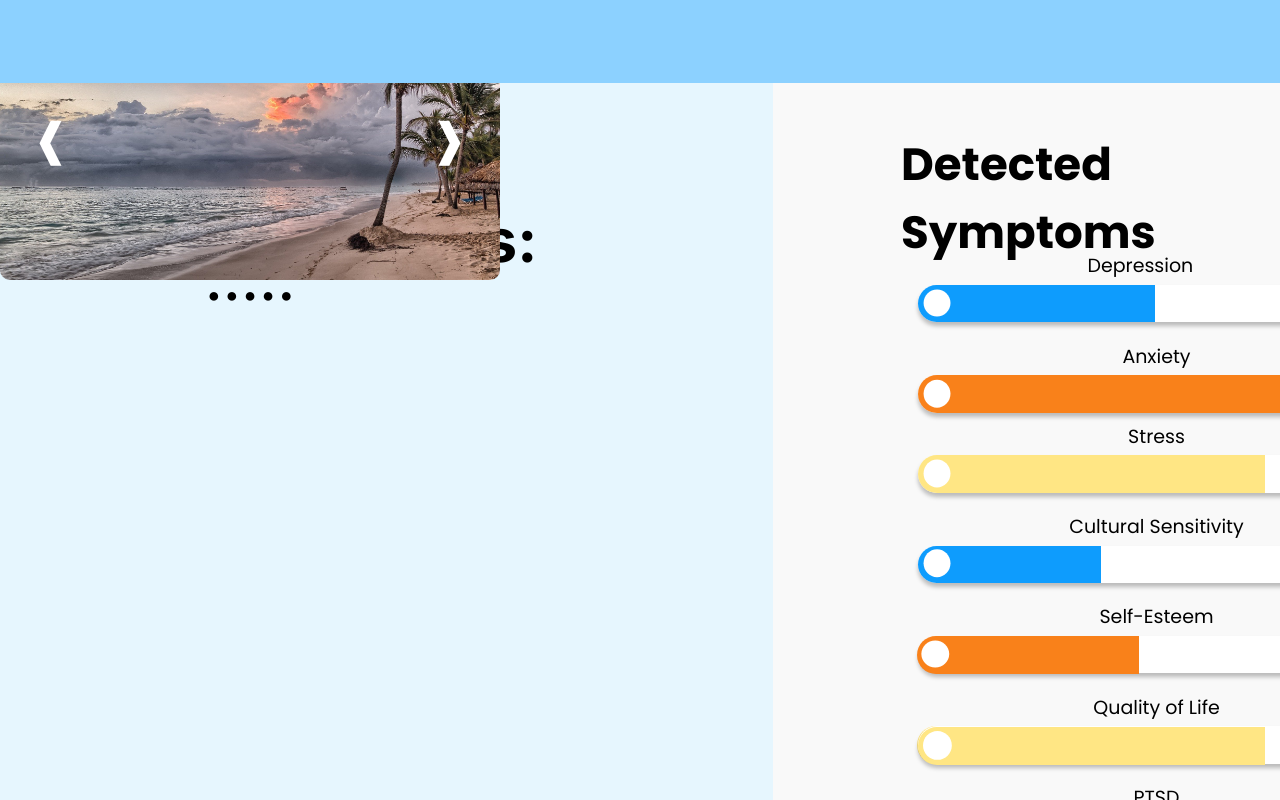
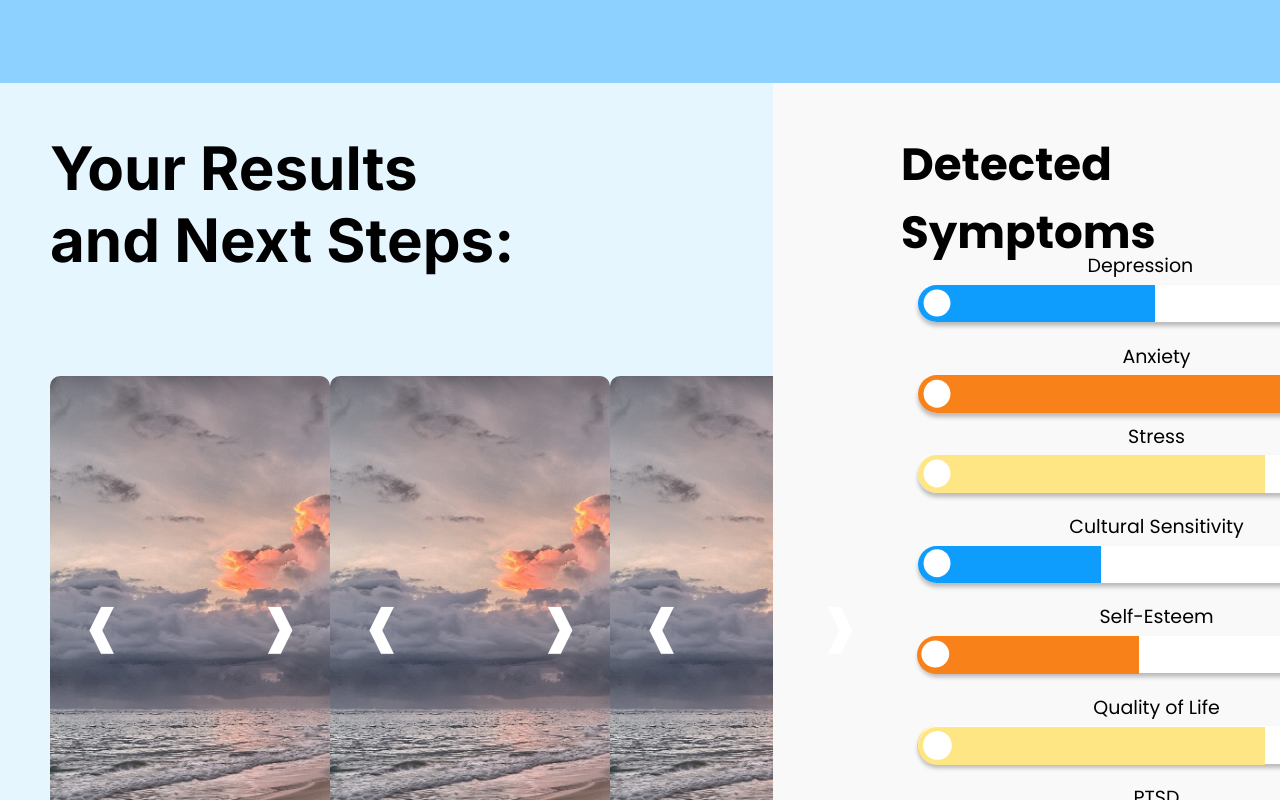
Before and after one commit to boristomov/Beat-The-Streets-MHA-Platform, a React (Create React App) app in the folder frontend/: page / in a window 1280 px wide. Shown: the top 800 px of the page. Built offline with nearby package versions, Linux system fonts and the light colour scheme; the HTML template or start-up script is replaced by a standard one.

Commit message:
aligning sliders analytics page

```diff
--- a/frontend/src/pages/analytics.js
+++ b/frontend/src/pages/analytics.js
@@ -11,11 +11,7 @@ const slides = [
   { url: "http://localhost:3000/image-4.jpg", title: "city" },
   { url: "http://localhost:3000/image-5.jpg", title: "italy" },
 ];
-const containerStyles = {
-  width: "500px",
-  height: "280px",
-  // margin: "0 auto",
-};
+
 
 function Analytics({ userService }) {
   return (
@@ -25,6 +21,17 @@ function Analytics({ userService }) {
       <b className={styles.yourResultsAndContainer}>
         <p className={styles.yourResults}>{`Your Results `}</p>
         <p className={styles.yourResults}>and Next Steps:</p>
+        <div className={styles.containerList}>
+          <div className={styles.containerStyles}>
+            <ImageSlider slides = {slides}/>
+          </div>
+          <div className={styles.containerStyles}>
+            <ImageSlider slides = {slides}/>
+          </div>
+          <div className={styles.containerStyles}>
+            <ImageSlider slides = {slides}/>
+          </div>
+      </div>
       </b>
       {/* <div className={styles.analyticsV2Inner} /> */}
 
@@ -33,9 +40,7 @@ function Analytics({ userService }) {
         alt=""
         src="/foundationarrowup.svg"
       /> */}
-        <div style={containerStyles}>
-          <ImageSlider slides = {slides}/>
-        </div>
+
       {/* <div
         className={styles.wordsWordswordsWor}
       >{`words wordswords wor dswords wor words wordsvwords cwords wordsw ordswordswo rdswor words wordsvwords words w or ds words words wordswords wor dswords wor words wordsvwords `}</div>
@@ -84,6 +89,9 @@ function Analytics({ userService }) {
       <DetectedSymtomsBars />
       <div className={styles.analyticsV2Child24} />
       <img className={styles.analyticsV2Child25} alt="" src="/ellipse-13.svg" />
+      <div className={styles.nextStepsContainer}>
+        <b> Your Next Steps: </b>
+      </div>
     </div>
   );
 };
--- a/frontend/src/pages/analytics.module.css
+++ b/frontend/src/pages/analytics.module.css
@@ -13,13 +13,24 @@
   background-color: #e6f6fe;
   width: 773px;
 }
+.containerStyles {
+  width: 280px;
+  height: 500px;
+  position: relative;
+  top: 100px;
+}
+.containerList {
+  display: flex;
+  justify-content: space-between;
+}
 .yourResults {
   margin: 0;
+
 }
 .yourResultsAndContainer {
   position: absolute;
   top: 132px;
-  left: 73px;
+  left: 50px;
   font-size: var(--font-size-41xl);
   font-family: var(--font-inter);
 }
@@ -323,3 +334,9 @@
   color: var(--color-black);
   font-family: var(--font-poppins);
 }
+.nextStepsContainer {
+  position: relative;
+  width: 100%;
+  top: 982px;
+  background-color: var(--color-yellow);
+}
```
